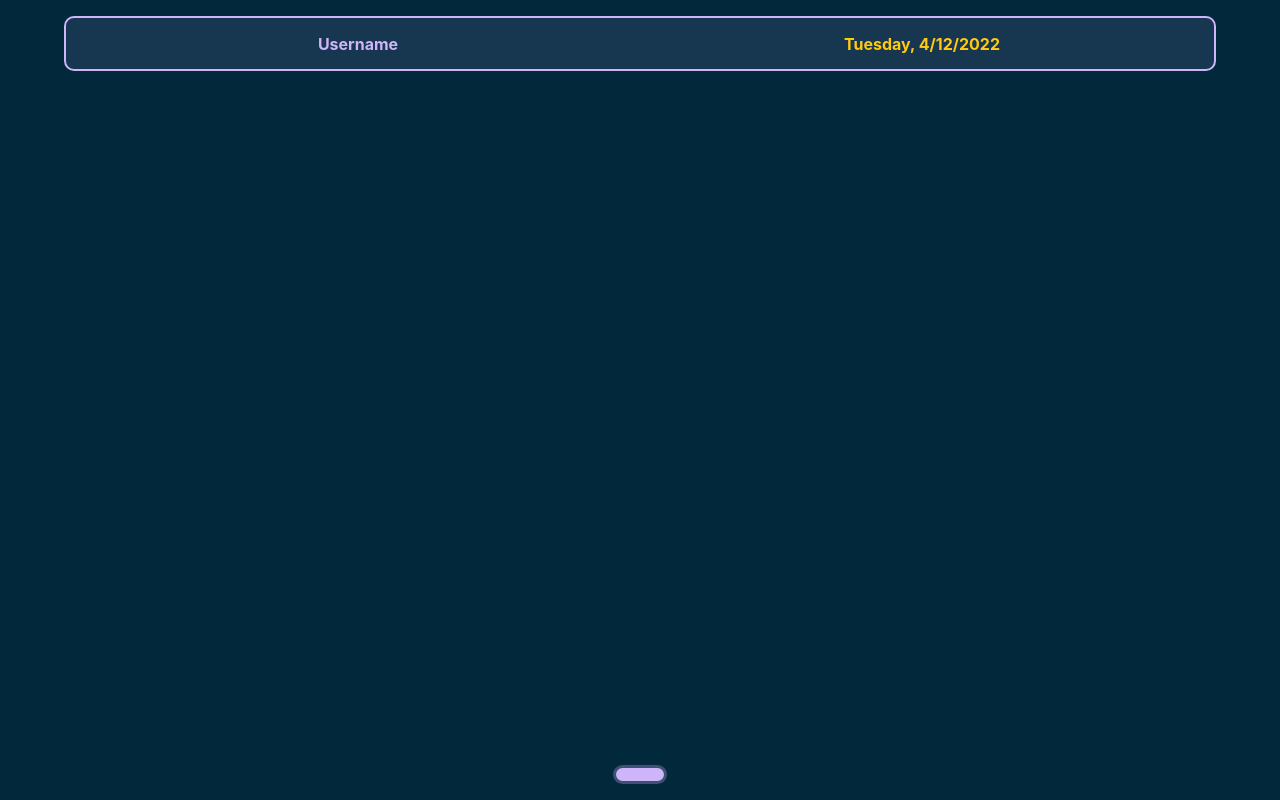
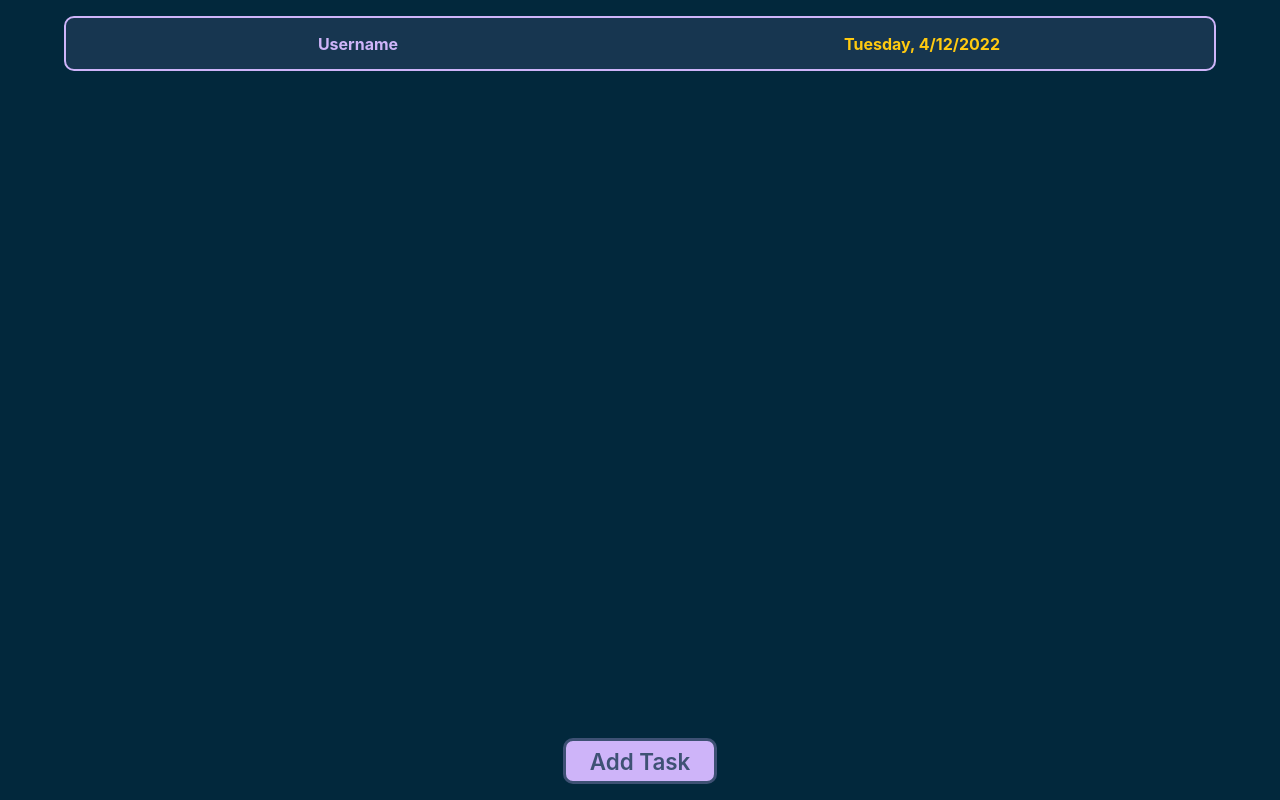
Before and after one commit to alaanescobedo/daily-tasks-app, a React (Vite) app: page / in a window 1280 px wide. Built offline with nearby package versions, Linux system fonts and the light colour scheme.

Commit message:
Rename AppView to HomeView Also add label 'Add task' to Button component

```diff
--- a/src/routes/AppRoutes.tsx
+++ b/src/routes/AppRoutes.tsx
@@ -1,14 +1,14 @@
 import { Routes, Route, BrowserRouter } from 'react-router-dom'
-import { Activities, AppView, NewTaskView } from '@views'
+import { Activities, HomeView, NewTaskView } from '@views'
 
 export const AppRouter = (): JSX.Element => {
   return (
     <BrowserRouter>
       <Routes>
-        <Route path='/' element={<AppView />} />
+        <Route path='/' element={<HomeView />} />
         <Route path='/new-task' element={<NewTaskView />} />
         <Route path='/activities/:day' element={<Activities />} />
-        <Route path='*' element={<AppView />} />
+        <Route path='*' element={<HomeView />} />
       </Routes>
     </BrowserRouter>
   )
--- a/src/views/Home/Home.view.tsx
+++ b/src/views/Home/Home.view.tsx
@@ -4,7 +4,7 @@ import { TaskContext } from '@context/Task'
 
 import styles from './Home.module.css'
 
-export const AppView = (): JSX.Element => {
+export const HomeView = (): JSX.Element => {
   const { tasks } = useContext(TaskContext)
   return (
     <>
@@ -15,7 +15,7 @@ export const AppView = (): JSX.Element => {
         </Scroll>
       </main>
       <div className={styles.container_btn}>
-        <Button />
+        <Button label='Add Task' />
       </div>
     </>
   )
```
